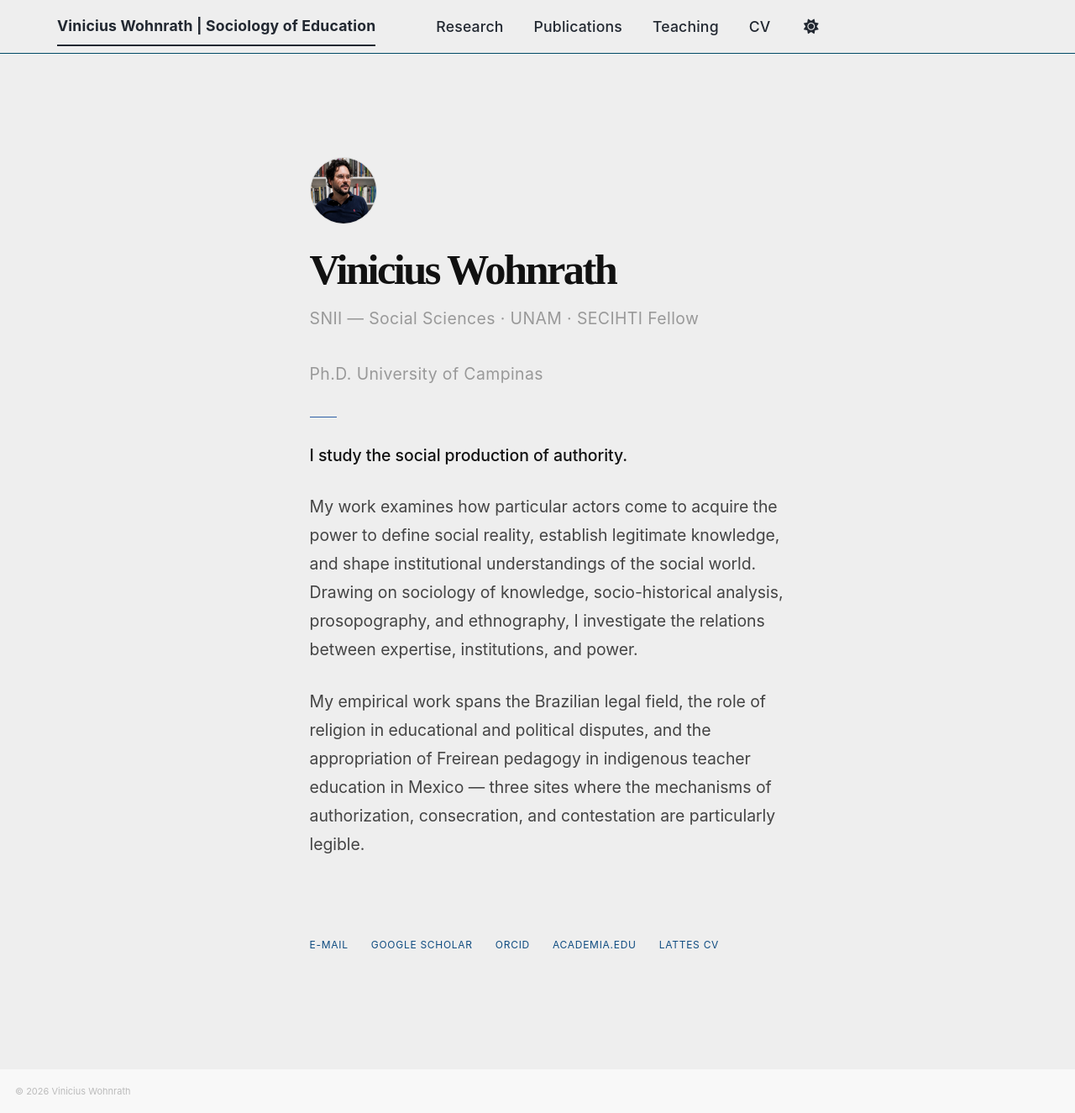
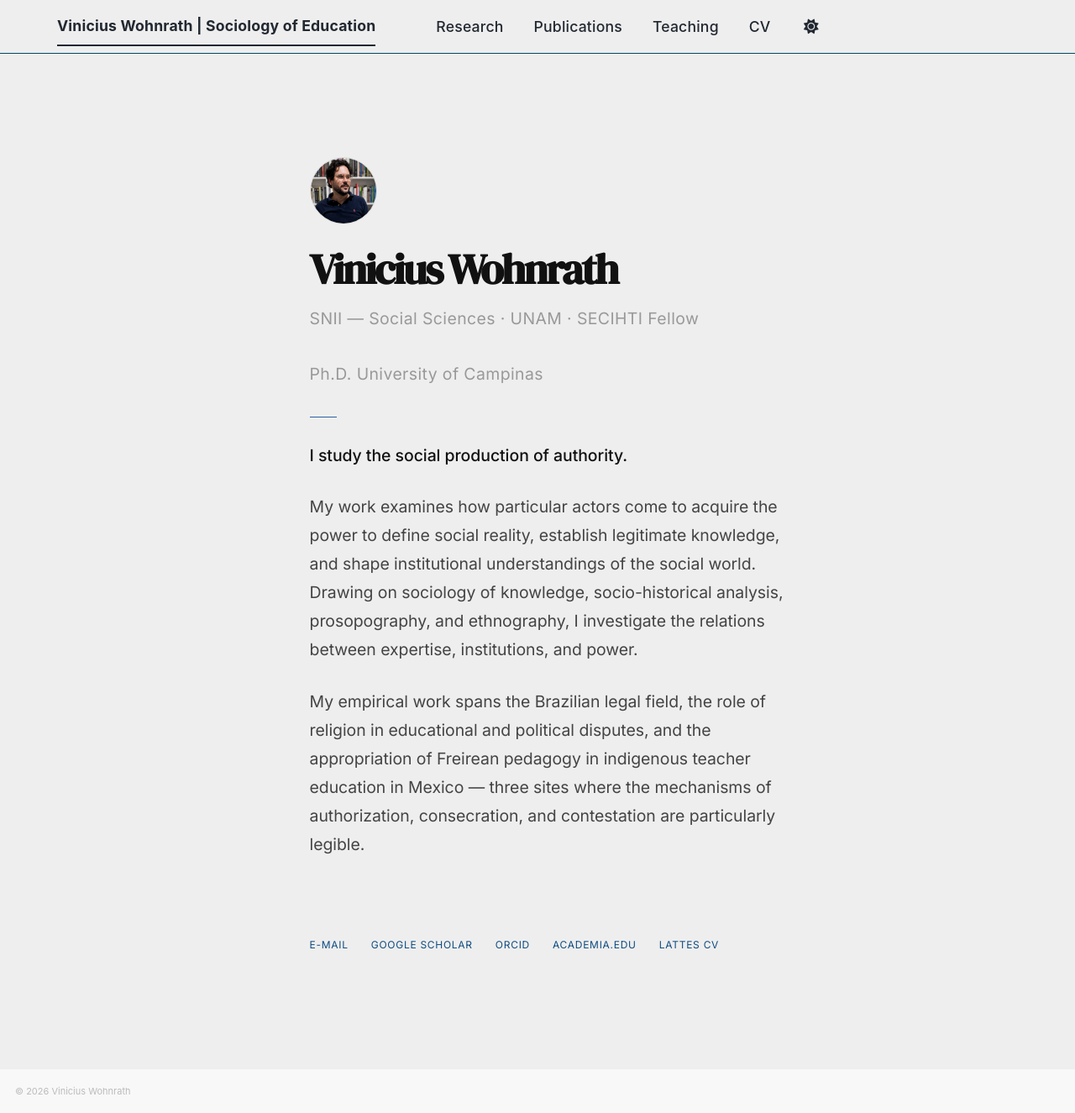
Before and after one commit to viniciuswohnrath/viniciuswohnrath.github.io, a Jekyll site: the page built from _pages/about.md, in a window 1280 px wide and 1325 px high. Shown: the whole window at 84% size. Built offline with Jekyll 4.4.1, drawn with Linux system fonts in a browser that asks for light colours; a script bundle is joined from its source files by our own code; library files that are not in the unit come from our copies.

Commit message:
Update custom.html

```diff
--- a/_includes/head/custom.html
+++ b/_includes/head/custom.html
@@ -1,10 +1,7 @@
 {% include base_path %}
-
 <!-- start custom head snippets -->
-
 <!-- Support for Academicons -->
 <link rel="stylesheet" href="{{ base_path }}/assets/css/academicons.css"/>
-
 <!-- favicon from https://commons.wikimedia.org/wiki/File:OOjs_UI_icon_academic-progressive.svg -->
 <link rel="apple-touch-icon" sizes="180x180" href="{{ base_path }}/images/apple-touch-icon-180x180.png"/>
 <link rel="icon" type="image/svg+xml" href="{{ base_path }}/images/favicon.svg"/>
@@ -13,5 +10,5 @@
 <link rel="manifest" href="{{ base_path }}/images/manifest.json"/>
 <link rel="icon" href="/images/favicon.ico"/>
 <meta name="theme-color" content="#ffffff"/>
-
+<link href="https://fonts.googleapis.com/css2?family=Inter:wght@300;400;500&family=DM+Serif+Display&display=swap" rel="stylesheet">
 <!-- end custom head snippets -->
```
